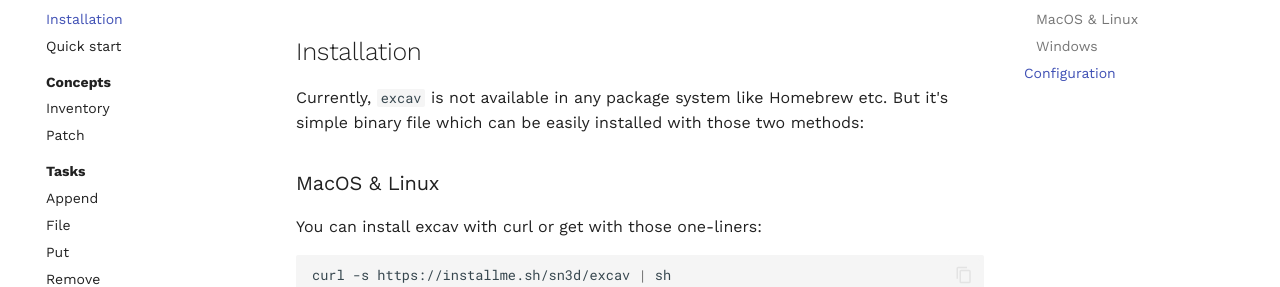
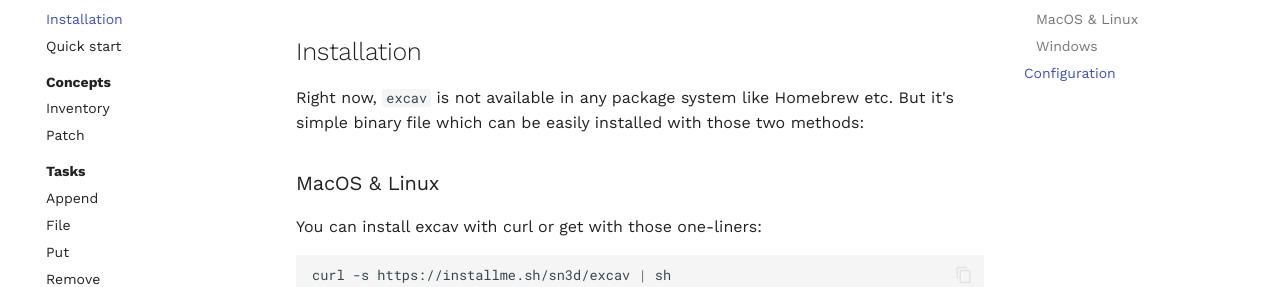
Before and after one commit to sn3d/excav, an MkDocs documentation site: the page built from docs/installation.md, in a window 1280 px wide and 961 px high. Shown: the part 146-433 px from the top of the window. Built offline with MkDocs 1.6.1 and Material for MkDocs 9.7.7, drawn with Linux system fonts in a browser that asks for light colours; comment, search, counter and statistics services are not loaded.

Commit message:
docs: update installation guide

```diff
--- a/docs/installation.md
+++ b/docs/installation.md
@@ -2,7 +2,7 @@
 
 ## Installation
 
-Currently, `excav` is not available in any package system like Homebrew etc. But
+Right now, `excav` is not available in any package system like Homebrew etc. But
 it's simple binary file which can be easily installed with those two methods:
 
 ### MacOS & Linux
```
